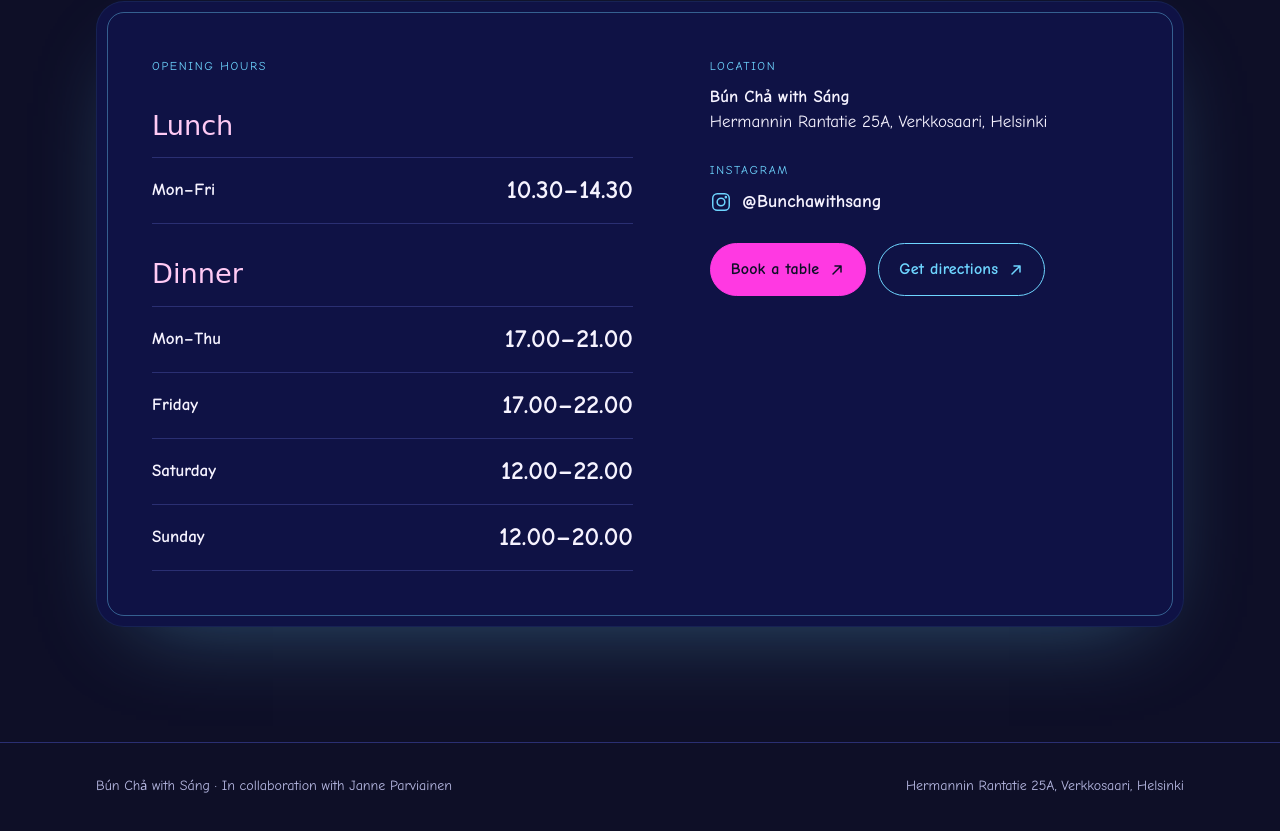
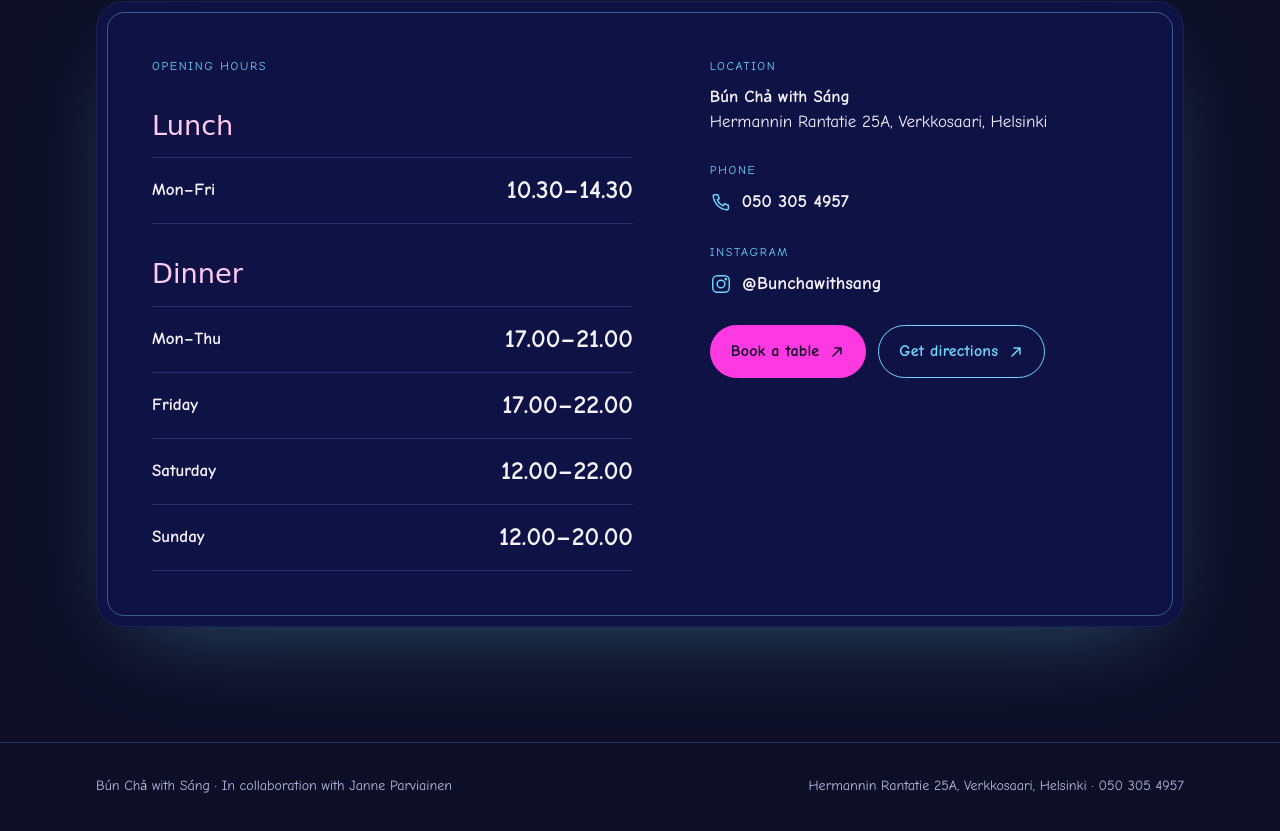
Before and after one commit to phammylinh146-prog/BunChaWithSang, a plain HTML site: page bunchawithsang-site 6/index.html in a window 1280 px wide. Shown: the part 7163-7994 px from the top of the page. Drawn offline with Linux system fonts and the light colour scheme; a script that the page names is missing; a web font is replaced by a local one.

Commit message:
Add files via upload

```diff
--- a/bunchawithsang-site 6/index.html
+++ b/bunchawithsang-site 6/index.html
@@ -1031,6 +1031,13 @@ h2 { font-size: clamp(1.8rem, 4.4vw, 3.1rem); line-height: 1.55; }
             <p><strong lang="vi">Bún Chả with Sáng</strong><br>Hermannin Rantatie 25A, Verkkosaari, Helsinki</p>
           </div>
           <div class="place">
+            <p class="label">Phone</p>
+            <a class="ig" href="tel:+358503054957">
+              <svg width="22" height="22" viewBox="0 0 24 24" fill="none" stroke="currentColor" stroke-width="1.6" stroke-linecap="round" stroke-linejoin="round" aria-hidden="true"><path d="M5 4h3.5l1.6 4.2-2.2 1.4a11 11 0 0 0 6.5 6.5l1.4-2.2L20 15.5V19a1.5 1.5 0 0 1-1.6 1.5A16.5 16.5 0 0 1 3.5 5.6 1.5 1.5 0 0 1 5 4z"/></svg>
+              050 305 4957
+            </a>
+          </div>
+          <div class="place">
             <p class="label">Instagram</p>
             <a class="ig" href="https://www.instagram.com/bunchawithsang/" target="_blank" rel="noopener">
               <svg width="22" height="22" viewBox="0 0 24 24" fill="none" stroke="currentColor" stroke-width="1.6" stroke-linecap="round" stroke-linejoin="round" aria-hidden="true"><rect x="3" y="3" width="18" height="18" rx="5"/><circle cx="12" cy="12" r="4.2"/><circle cx="17.3" cy="6.7" r="0.6" fill="currentColor"/></svg>
@@ -1056,7 +1063,7 @@ h2 { font-size: clamp(1.8rem, 4.4vw, 3.1rem); line-height: 1.55; }
   <div class="wrap">
     <div class="foot-meta">
       <p><span lang="vi">Bún Chả</span> with <span lang="vi">Sáng</span> · In collaboration with Janne Parviainen</p>
-      <p>Hermannin Rantatie 25A, Verkkosaari, Helsinki</p>
+      <p>Hermannin Rantatie 25A, Verkkosaari, Helsinki · 050 305 4957</p>
     </div>
   </div>
 </footer>
```
